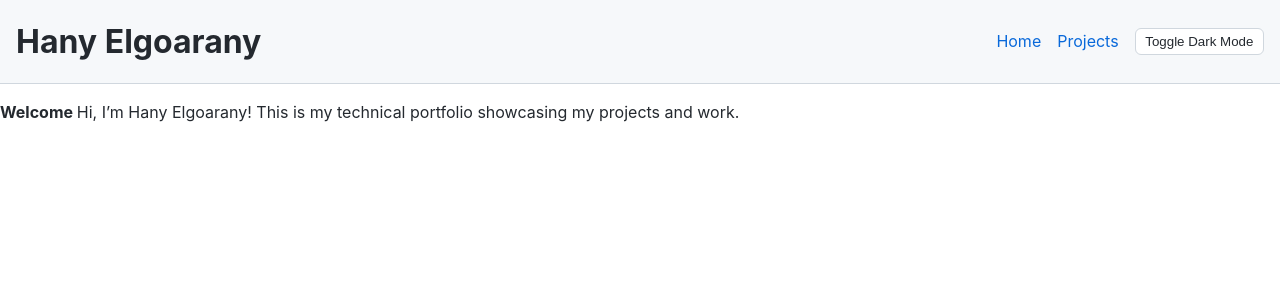
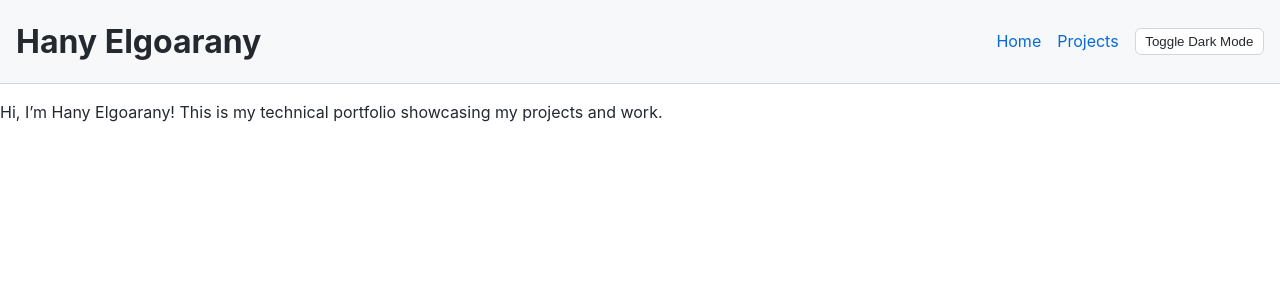
Before and after one commit to HanyElgoarany/HanyElgoarany.github.io, a Jekyll site: the page built from index.md, in a window 1280 px wide. Shown: the top 300 px of the page. Built offline with Jekyll 4.4.1, drawn with Linux system fonts in a browser that asks for light colours; our own code applies the rules of GitHub Pages for plain Markdown files.

Commit message:
Update index.md

```diff
--- a/index.md
+++ b/index.md
@@ -6,8 +6,7 @@ title: Home
 
   <!-- Home Section -->
   <section id="home-section" class="fade-section">
-    <p> <strong> Welcome </strong>
-      Hi, I’m {{ site.title }}! This is my technical portfolio showcasing my projects and work.</p>
+    <p>Hi, I’m {{ site.title }}! This is my technical portfolio showcasing my projects and work.</p>
   </section>
 
   <!-- Projects Section -->
```
